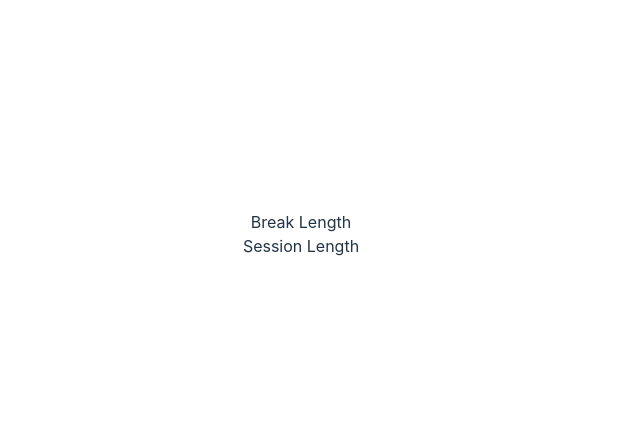
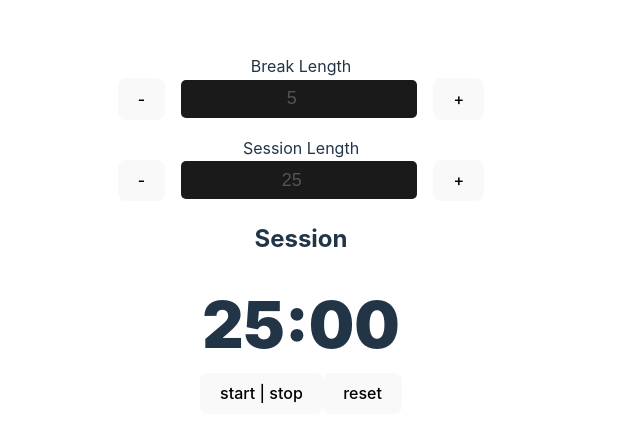
Before and after one commit to HabibMollah/pomodoro-fcc-project, a React (Vite) app: page / in a window 1280 px wide. Shown: the part 166-608 px from the top of the page, without its empty margins (339-979 px from the left). Built offline with nearby package versions, Linux system fonts and the light colour scheme.

Commit message:
11/29 passed. 1 fails from #Content

```diff
--- a/src/App.tsx
+++ b/src/App.tsx
@@ -1,10 +1,40 @@
+import { useState } from 'react';
 import './App.css';
+import msToMMSSConverter from './msToMMSSConverter';
 
 export default function App() {
+  const [time, setTime] = useState(60 * 60 * 1000);
+
   return (
     <main>
-      <div id="break-label">Break Length</div>
-      <div id="session-label">Session Length</div>
+      <section className="controls">
+        <label id="break-label" htmlFor="break-length">
+          Break Length
+        </label>
+        <div className="flex">
+          <button id="break-decrement">-</button>
+          <input disabled type="number" id="break-length" defaultValue={5} />
+          <button id="break-increment">+</button>
+        </div>
+        <label id="session-label" htmlFor="session-length">
+          Session Length
+        </label>
+        <div className="flex">
+          <button id="session-decrement">-</button>
+          <input disabled type="number" id="session-length" defaultValue={25} />
+          <button id="session-increment">+</button>
+        </div>
+      </section>
+
+      <section className="clock">
+        <h2 id="timer-label">Session</h2>
+        <div id="time-left">25:00</div>
+      </section>
+
+      <section className="start-stop-reset">
+        <button id="start_stop">start | stop</button>
+        <button id="reset">reset</button>
+      </section>
     </main>
   );
 }
```
